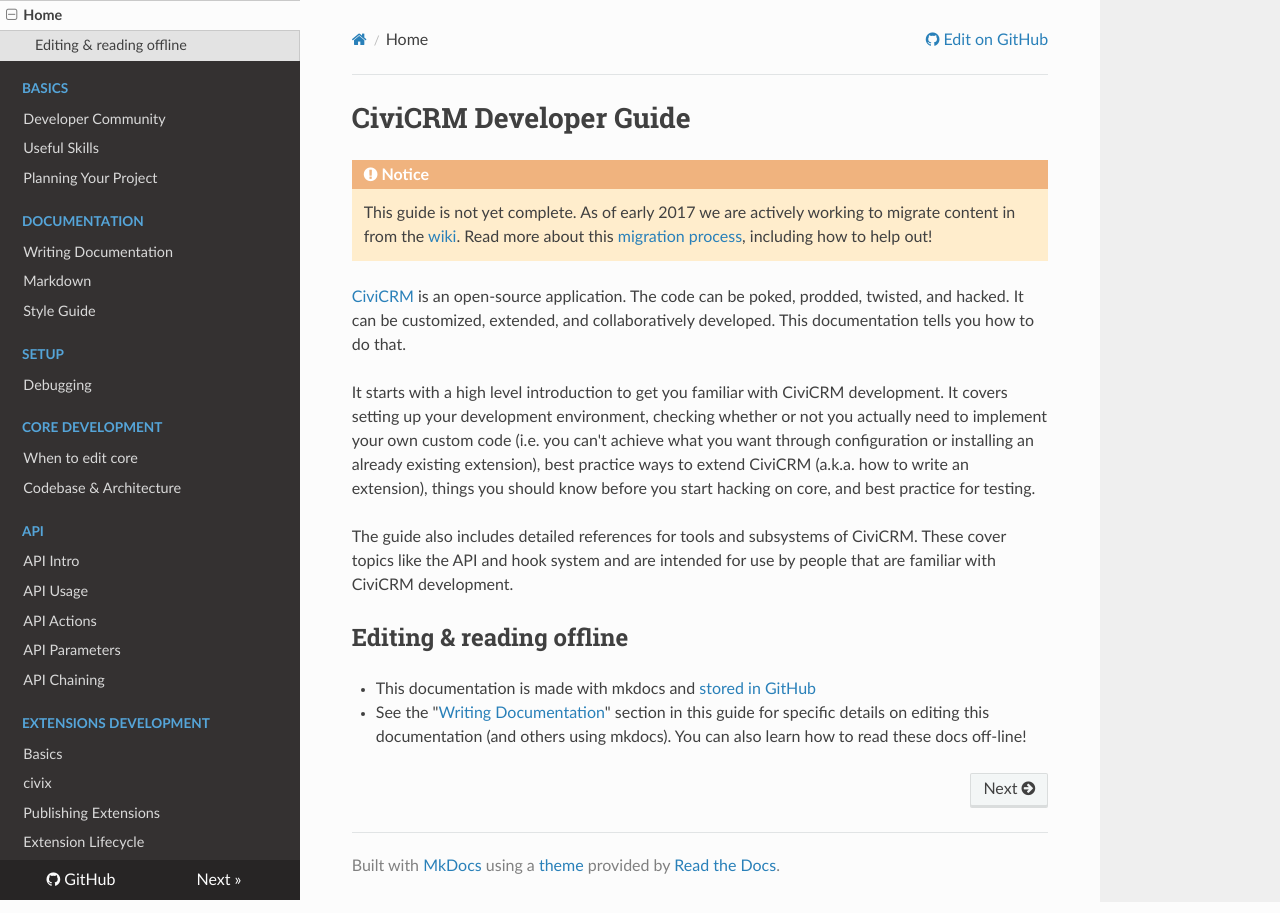
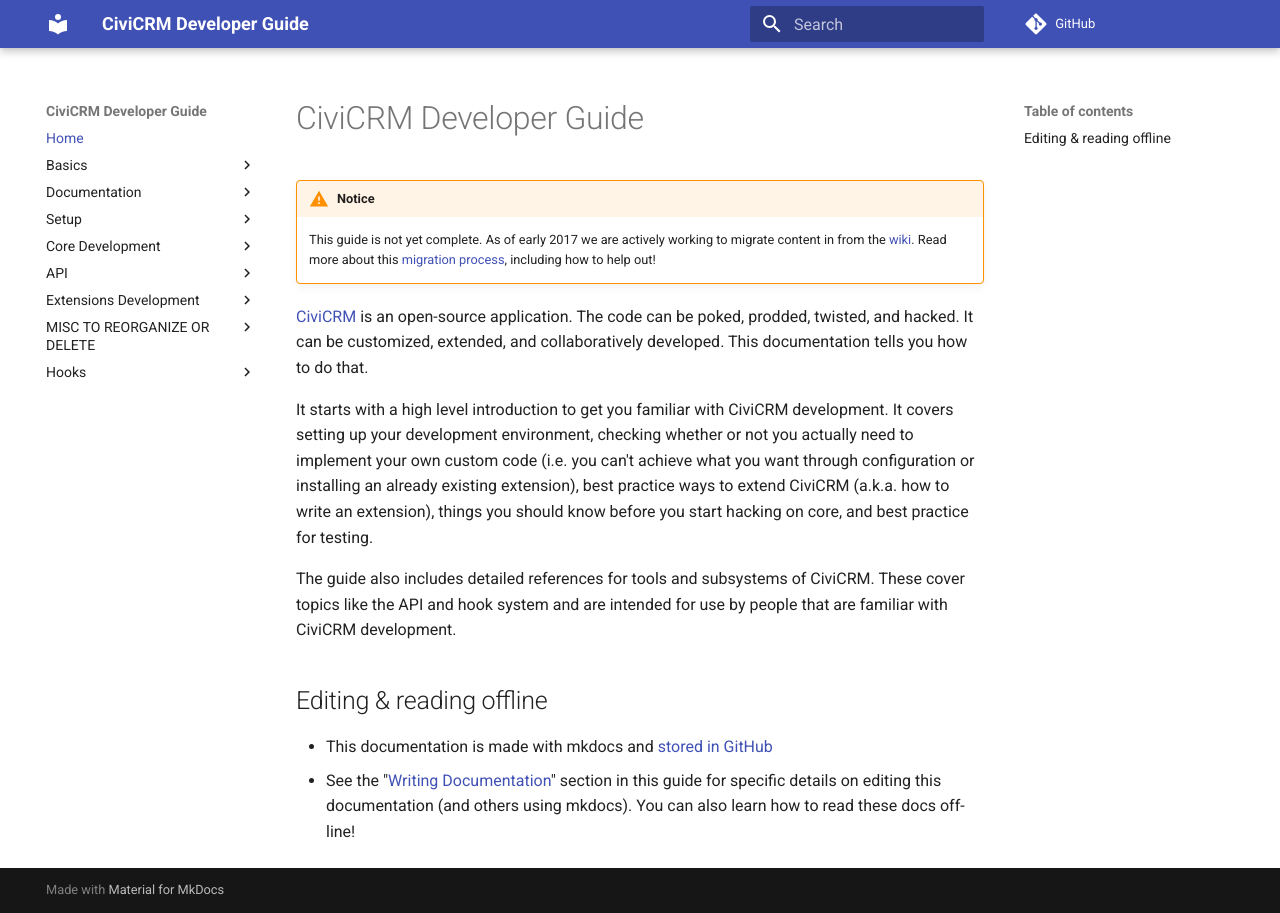
Before and after one commit to civicrm/civicrm-dev-docs, an MkDocs documentation site: the page built from docs/index.md, in a window 1280 px wide. Built offline with MkDocs 1.6.1 and Material for MkDocs 9.7.7, drawn with Linux system fonts in a browser that asks for light colours; nearby versions of some CDN libraries; comment, search, counter and statistics services are not loaded; old or Windows-style settings are respelled for this version of MkDocs.

Commit message:
switching theme to Material

```diff
--- a/mkdocs.yml
+++ b/mkdocs.yml
@@ -2,12 +2,18 @@
 repo_url: https://github.com/civicrm/civicrm-dev-docs
 site_description: A guide for CiviCRM developers.
 site_author: The CiviCRM community
-theme: readthedocs
+theme: material
 extra_javascript:
   - js/custom.js
 markdown_extensions:
-  - markdown.extensions.admonition
-  - markdown.extensions.attr_list
+  - attr_list
+  - admonition
+  - codehilite
+  - toc(permalink=true)
+  - pymdownx.superfences
+  - pymdownx.inlinehilite
+  - pymdownx.tilde
+  - pymdownx.betterem
 pages:
 - Home: index.md
 - Basics:
```
